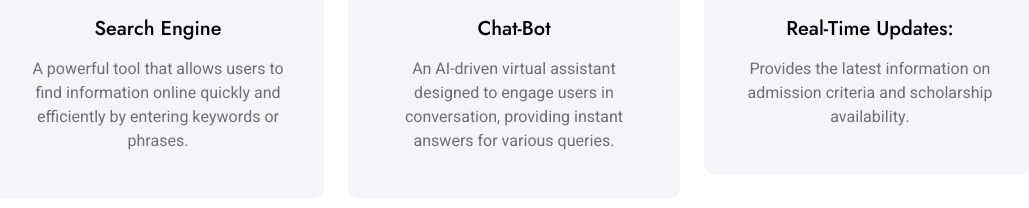
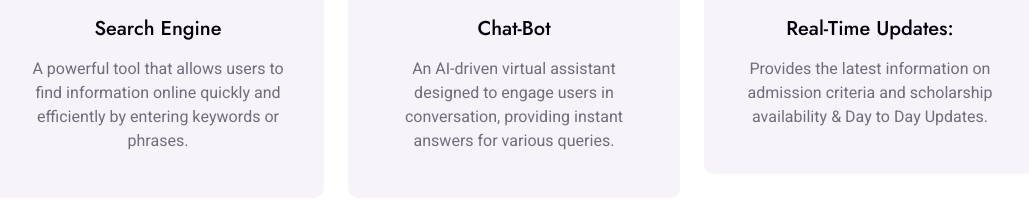
Before and after one commit to hymavathi2704/Chat-Campus, a plain HTML site: page index.html in a window 1280 px wide. Shown: the part 3375-3583 px from the top of the page, without its empty margins (126-1155 px from the left). Drawn offline with nearby package versions, Linux system fonts and the light colour scheme.

Commit message:
first commit

```diff
--- a/index.html
+++ b/index.html
@@ -230,7 +230,7 @@
                                 <i class="fab fa-facebook-f fa-2x"></i>
                             </div>
                             <h5 class="mb-3">Real-Time Updates:</h5>
-                            <p class="m-0"> Provides the latest information on admission criteria and scholarship availability.
+                            <p class="m-0"> Provides the latest information on admission criteria and scholarship availability & Day to Day Updates.
                             </p>
                             <a class="btn btn-square" href=""><i class="fa fa-arrow-right"></i></a>
                         </div>
```
